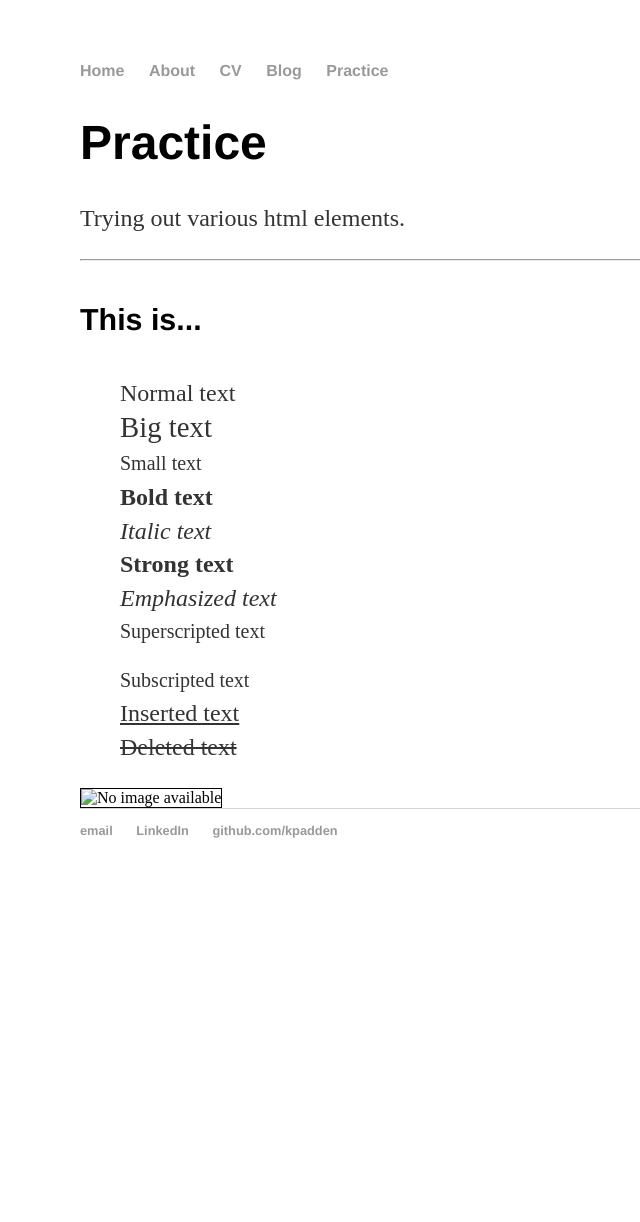
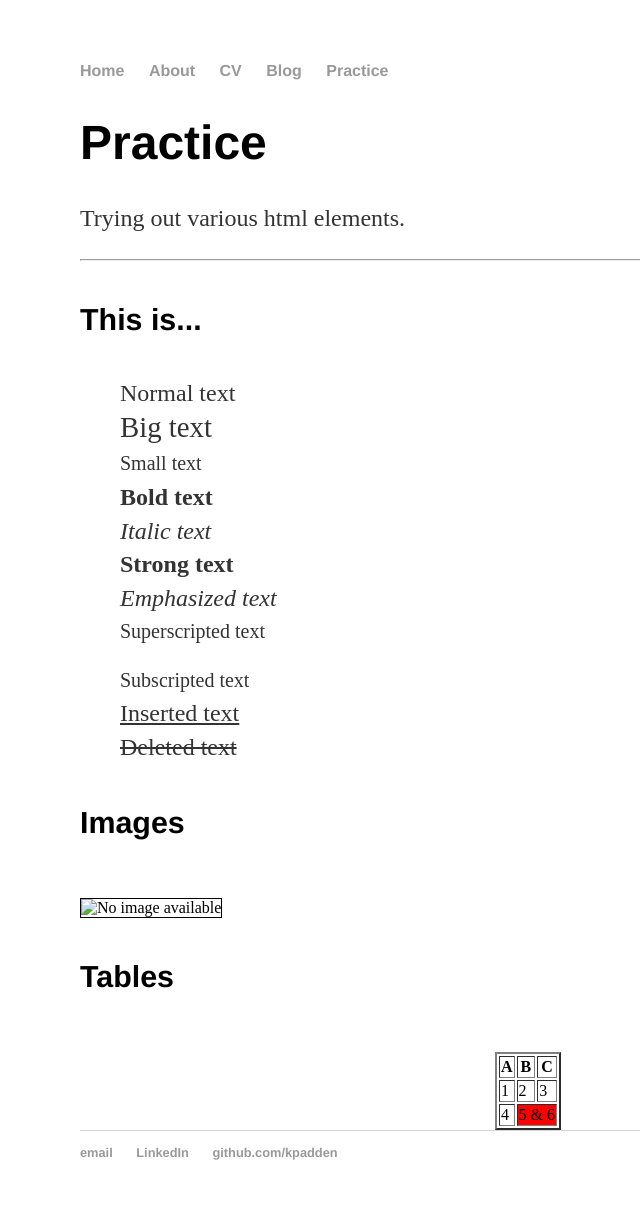
Before and after one commit to kpadden/kpadden.github.io, a Jekyll site: the page built from practice/index.html, in a window 1280 px wide. Shown: the whole page, without its empty margins (112-752 px from the left). Built offline with Jekyll 4.4.1, drawn with Linux system fonts in a browser that asks for light colours; before the commit the page ends 900 px from its top, so only the background shows below that.

Commit message:
Update index.html

```diff
--- a/practice/index.html
+++ b/practice/index.html
@@ -7,20 +7,38 @@ title: Practice
     <p>Trying out various html elements.</p>
     <hr/>
     <body>
-            <h4> This is... </h4>
-            <ul>
-                    Normal text <br/>
-                    <big> Big text </big> <br/>
-                    <small> Small text </small> <br/>
-                    <b> Bold text </b> <br/>
-                    <i> Italic text </i> <br/>
-                    <strong> Strong text </strong> <br/>
-                    <em> Emphasized text </em> <br/>
-                    <sup> Superscripted text </sup> <br/>
-                    <sub> Subscripted text </sub> <br/>
-                    <ins> Inserted text </ins> <br/>
-                    <del> Deleted text </del>
-            </ul>
-            <img src="" height="15%" width="15%" border="1px" alt="No image available"/>
+        <h4>This is...</h4>
+        <ul>
+            Normal text<br/>
+            <big>Big text</big><br/>
+            <small>Small text</small><br/>
+            <b>Bold text</b><br/>
+            <i>Italic text</i><br/>
+            <strong>Strong text</strong><br/>
+            <em>Emphasized text</em><br/>
+            <sup>Superscripted text</sup><br/>
+            <sub>Subscripted text</sub><br/>
+            <ins>Inserted text</ins><br/>
+            <del>Deleted text</del>
+        </ul>
+        <h4>Images</h4><br/>
+        <img src="" height="15%" width="15%" border="1px" alt="No image available"/>
+        <br/>
+        <h4>Tables</h4><br/>
+        <table align="center" border="2">
+            <tr>
+                <th>A</th>
+                <th>B</th>
+                <th>C</th>
+            </tr>
+            <tr>
+                <td class="selected">1</td>
+                <td>2</td>
+                <td>3</td>
+            </tr>
+            <tr>
+                <td>4</td>
+                <td bgcolor="red" colspan="2">5 & 6</td>
+        </table>
     </body>
 </div>
```
